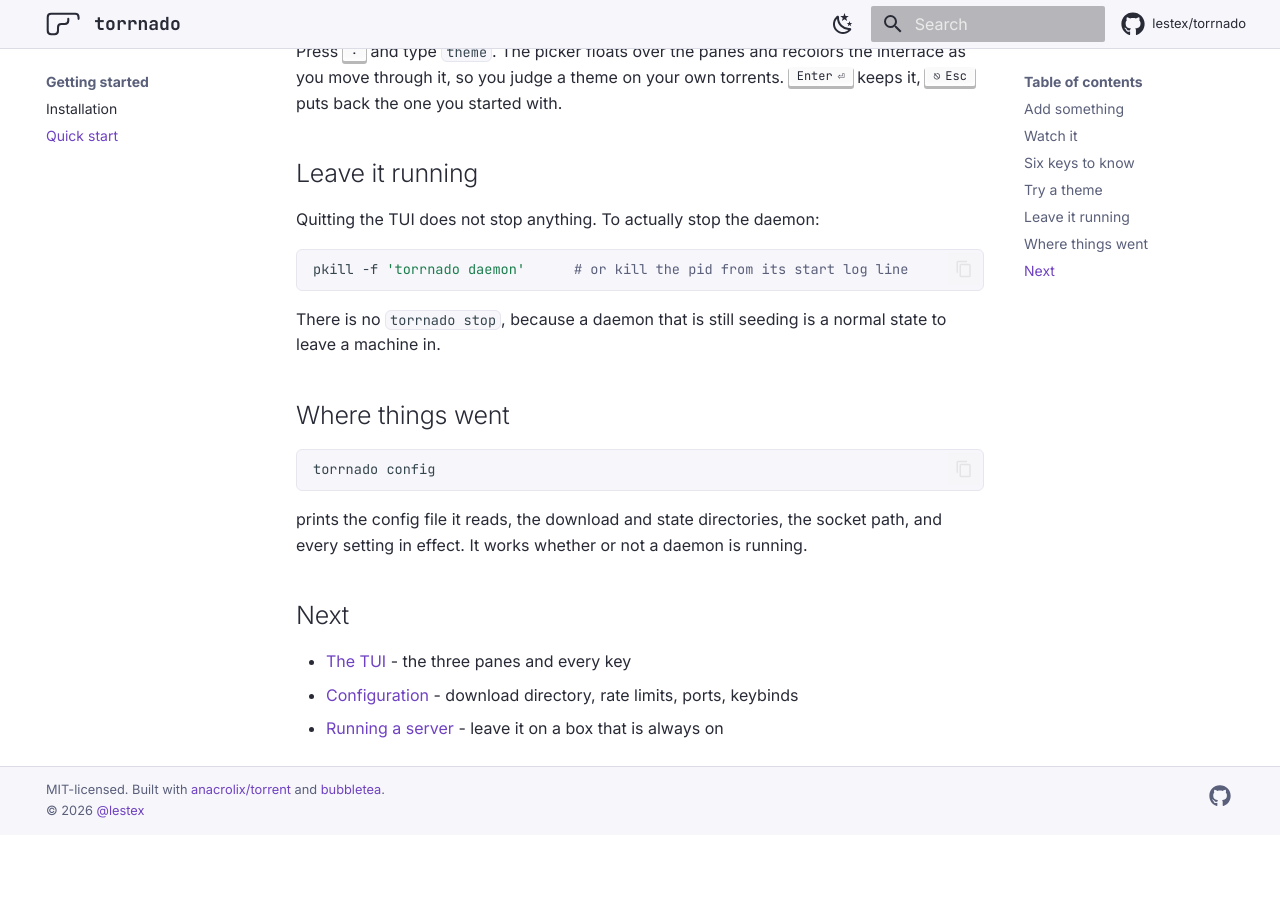
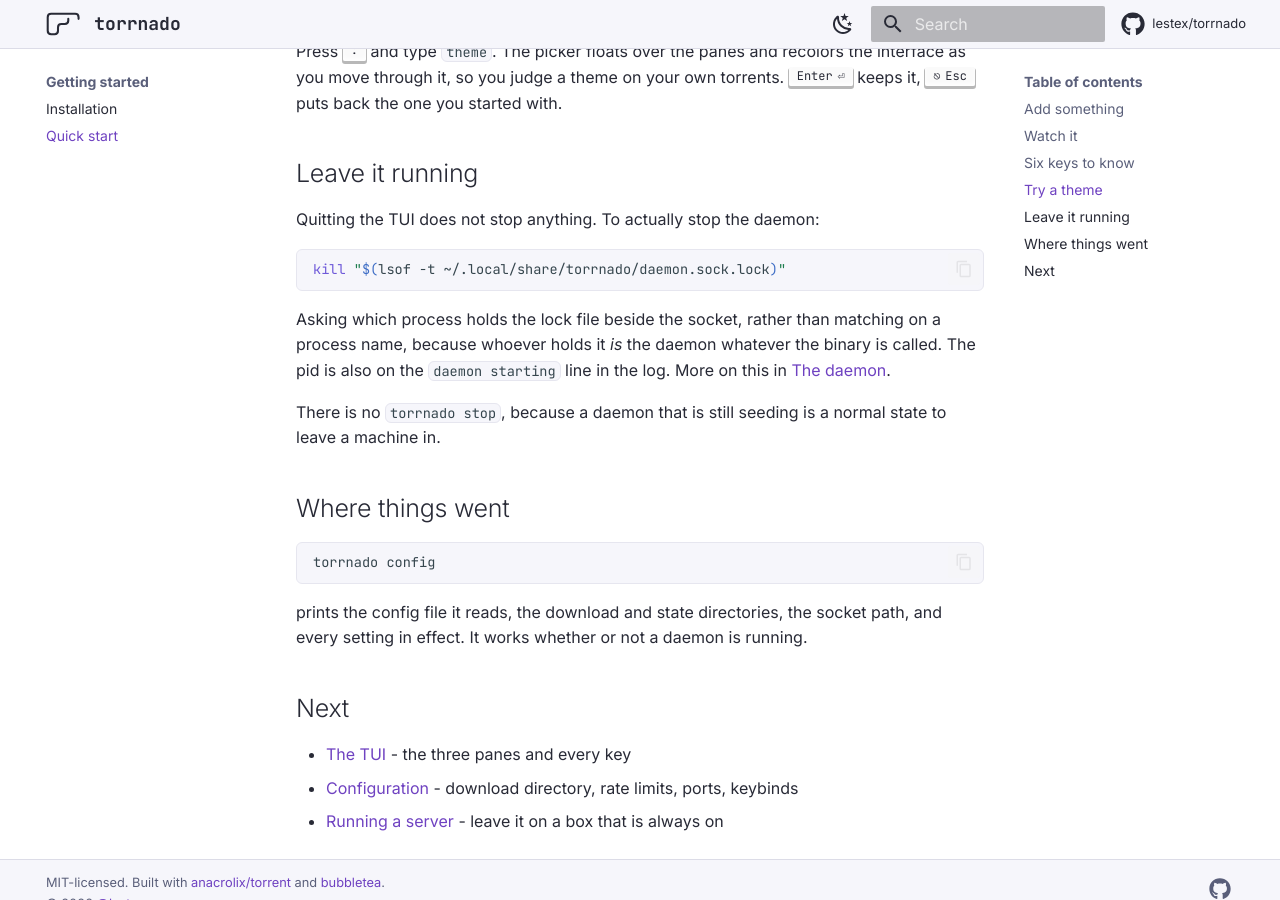
Before and after one commit to lestex/torrnado, an MkDocs documentation site: the page built from docs/getting-started/quick-start.md, in a window 1280 px wide and 900 px high, scrolled down 1380 px. Built offline with MkDocs 1.6.1 and Material for MkDocs 9.7.7, drawn with Linux system fonts in a browser that asks for light colours; comment, search, counter and statistics services are not loaded; before the commit the page ends 2215 px from its top, so only the background shows below that.

Commit message:
docs: v0.5.3

````diff
--- a/docs/getting-started/quick-start.md
+++ b/docs/getting-started/quick-start.md
@@ -59,8 +59,13 @@ started with.
 Quitting the TUI does not stop anything. To actually stop the daemon:
 
 ```sh
-pkill -f 'torrnado daemon'      # or kill the pid from its start log line
+kill "$(lsof -t ~/.local/share/torrnado/daemon.sock.lock)"
 ```
+
+Asking which process holds the lock file beside the socket, rather than
+matching on a process name, because whoever holds it *is* the daemon
+whatever the binary is called. The pid is also on the `daemon starting`
+line in the log. More on this in [The daemon](../server/daemon.md).
 
 There is no `torrnado stop`, because a daemon that is still seeding is a
 normal state to leave a machine in.
````
Also changed, not shown: docs/getting-started/installation.md (+1 -1 lines), docs/index.md (+2 -2 lines), docs/server/docker.md (+2 -2 lines).
